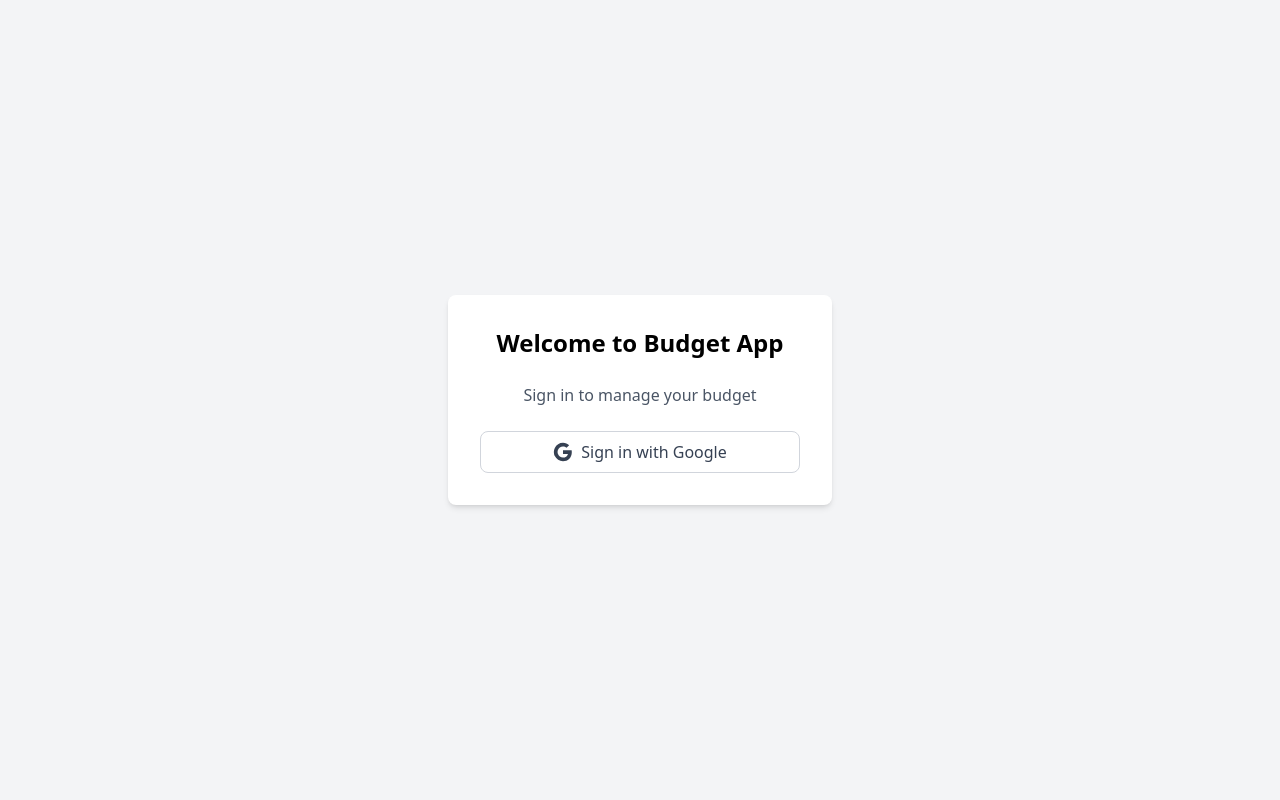
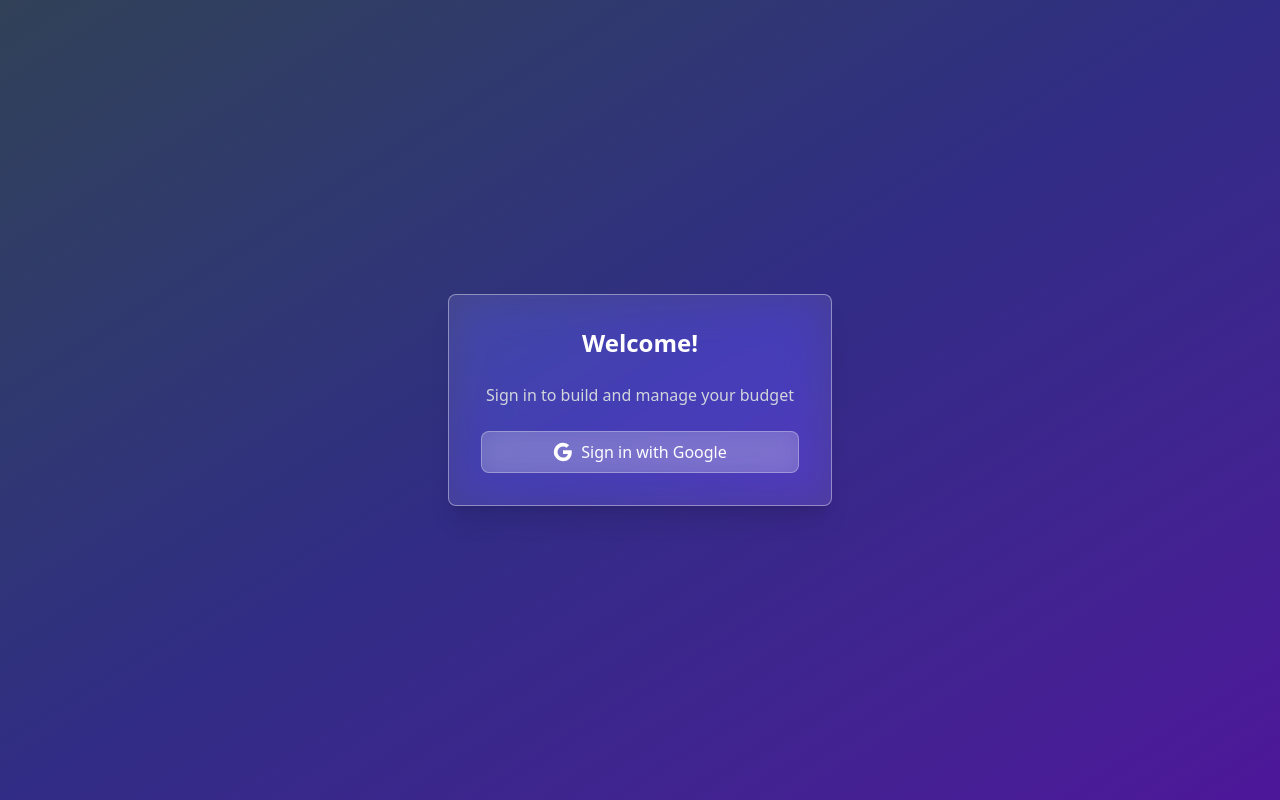
Before and after one commit to Ady-debug/Budget, a React (Vite) app in the folder client/: page / in a window 1280 px wide. Built offline with nearby package versions, Linux system fonts and the light colour scheme; no server answers.

Commit message:
Refactor Auth component styling - TC: 0Auth screen styling Fixes #55

```diff
--- a/client/src/components/Auth.jsx
+++ b/client/src/components/Auth.jsx
@@ -24,13 +24,13 @@ export default function Auth() {
   };
 
   return (
-    <div className="flex flex-col items-center justify-center min-h-screen bg-gray-100">
-      <div className="bg-white p-8 rounded-lg shadow-md w-96">
-        <h1 className="text-2xl font-bold mb-6 text-center">
-          Welcome to Budget App
+    <div className="flex flex-col items-center justify-center min-h-screen">
+      <div className="bg-white/60 dark:bg-white/10 border border-gray-200/60 dark:border-white/40 rounded-lg shadow-xl backdrop-blur-xl backdrop-saturate-150 hover:shadow-2xl hover:shadow-blue-500/30 transition-all duration-300 p-8 w-96">
+        <h1 className="text-2xl font-bold mb-6 text-center text-gray-900 dark:text-white">
+          Welcome!
         </h1>
-        <p className="text-gray-600 mb-6 text-center">
-          Sign in to manage your budget
+        <p className="text-gray-600 dark:text-gray-300 mb-6 text-center">
+          Sign in to build and manage your budget
         </p>
 
         {/* Error message display - only shows if error exists */}
@@ -44,7 +44,7 @@ export default function Auth() {
         <button
           onClick={handleGoogleLogin}
           disabled={loading}
-          className="w-full bg-white border border-gray-300 text-gray-700 px-4 py-2 rounded-lg hover:bg-gray-50 flex items-center justify-center gap-2 disabled:opacity-50"
+          className="w-full bg-white/40 dark:bg-white/20 backdrop-blur-md border border-gray-300/60 dark:border-white/30 text-gray-900 dark:text-white px-4 py-2 rounded-lg hover:bg-white/60 dark:hover:bg-white/30 hover:shadow-lg hover:scale-[1.02] active:scale-[0.98] transition-all duration-200 flex items-center justify-center gap-2 disabled:opacity-50 disabled:hover:scale-100"
         >
           {/* Google Logo SVG */}
           <svg className="w-5 h-5" viewBox="0 0 24 24">
```
